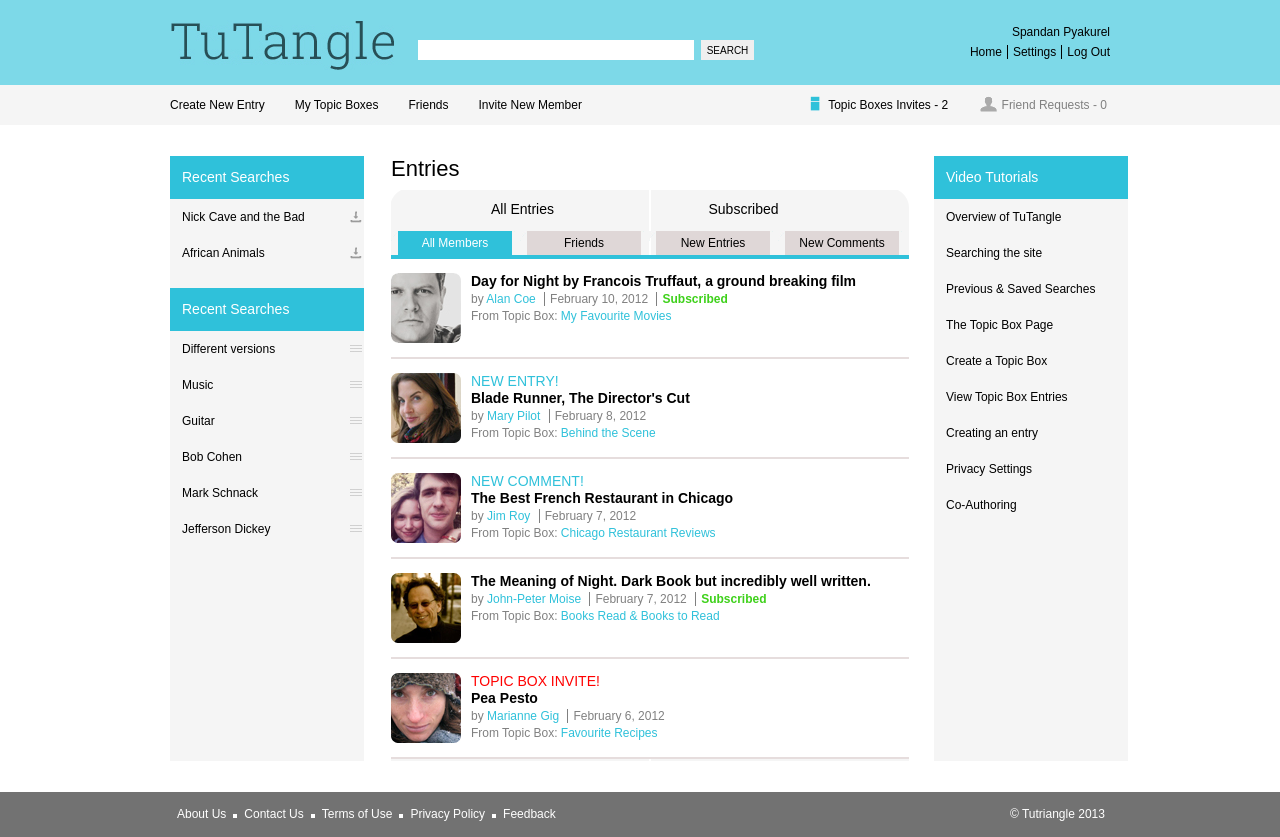
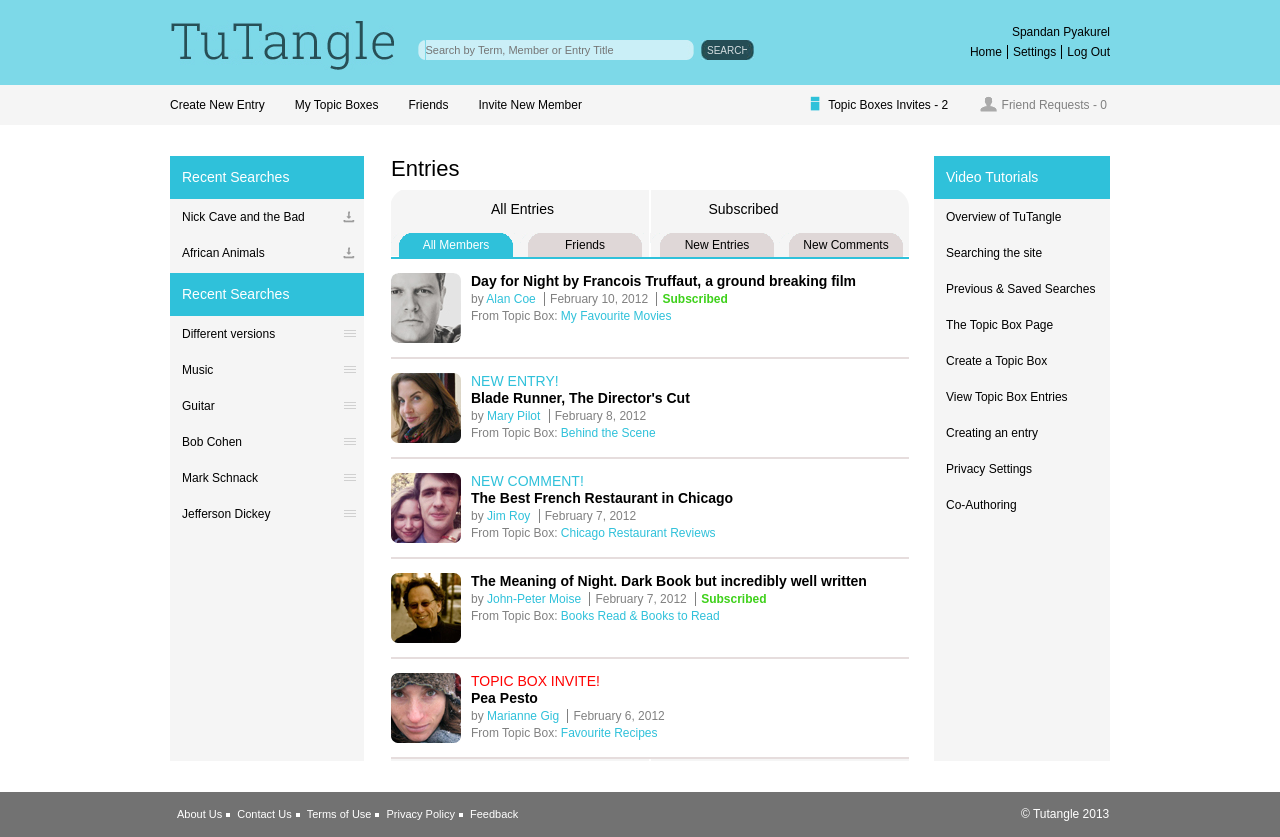
Before and after one commit to spandan12/Tutangle, a plain HTML site: page index.html in a window 1280 px wide. Drawn offline with Linux system fonts and the light colour scheme.

Commit message:
final changes

```diff
--- a/css/layout.css
+++ b/css/layout.css
@@ -42,16 +42,20 @@
 .search-input{
     width: 276px;
     height:20px;
-    padding-top: 20px;
-    padding-bottom:10px;
+    background-image: url('../images/search-bar.png');
+    margin-top: 20px;
+    margin-bottom:10px;
     float: left;
 }
 
 .search-button{
-    width:53px;
+    background-image: url('../images/search-button.png') ;
+    width:40px;
     height:20px;
-    padding-top: 20px;
-    padding-bottom:10px;
+    padding-left: 6px;
+    padding-right: 7px;
+    margin-top: 20px;
+    margin-bottom:10px;
     float:right;
 }
 
@@ -101,14 +105,13 @@
     height: 40px;
 }
 
-.body{
+.main-body{
     height:667px;
 }
 
-.body .wrapper{
+.main-body .wrapper{
     width: 940px;
     margin:0 auto;
-    /* background-color: red; */
     height: 605px;
     padding-top: 31px;
     padding-bottom: 31px;
@@ -124,11 +127,12 @@
     float: left;
     width:194px;
     height: 605px;
+    background-color:yellow;
 }
 
 .ll-top{
     width: 194px;
-    height: 132px
+    height: 117px;
 
 }
 
@@ -141,13 +145,13 @@
 
 .llt-box{
     width: 194px;
-    height:89px;
+    height:74px;
     background-color:#f5f5f5;
 }
 
 .ll-bottom{
     width: 194px;
-    height:473px;
+    height:488px;
 }
 
 .llb-text{
@@ -159,7 +163,7 @@
 
 .llb-box{
     width: 194px;
-    height:430px;
+    height:445px;
     background-color:#f5f5f5;
 }
 
@@ -194,11 +198,23 @@
 }
 
 .tab-wrapper{
-    padding-top: 4px;
+    padding-top: 6px;
     height: 24px;
     width: 518px;
-    border-bottom: 4px solid #2fc1da;
+    border-bottom: 2px solid #2fc1da;
     /* background-color:red; */
+}
+
+.tab-left{
+    float: left;
+    width: 259px;
+    height:24px;
+}
+
+.tab-right{
+    float: right;
+    width: 259px;
+    height: 24px;
 }
 
 
@@ -300,14 +316,14 @@
 }
 
 .r-text{
-    width: 194px;
+    width: 176px;
     height: 43px;
     background-color:#2fc1da;
     line-height: 43px;
 }
 
 .r-box{
-    width: 194px;
+    width: 176px;
     height:562px;
     background-color:#f5f5f5;
 }
@@ -331,7 +347,7 @@
 }
 
 .copyright{
-    width: 100px;
+    width: 89px;
     height:45px;
     line-height:45px;
     float: right;
--- a/css/style.css
+++ b/css/style.css
@@ -5,14 +5,24 @@
 .search-input input[type=text]{
     border-style:none;
     height: 20px;
-    width: 100%
+    background-color: #caeff7;
+
+    margin-left: 7.5px;
+    margin-right: 7.5px;
+    font-size: 11px;
+    color:#97abaa;
+    width: 261px;
 }
 
 .search-button input[type=button]{
+    font-size: 16px;
     border-style: none;
+    background-color:#254d55;
+    color:#d6dee1;
     height: 20px;
-    width: 53px;
+    width: 40px;
     font-size: 10px;
+    cursor:pointer;
 }
 
 .top-right .name span{
@@ -21,7 +31,7 @@
 }
 
 .top-right .menu ul{
-    margin-right: -5px;
+    /* margin-right: px; */
     float: right;
     list-style:none;
 
@@ -40,6 +50,7 @@
 
 .top-right .menu ul li:last-child{
     border:none;
+    padding-right: 0px;
 }
 
 .top-right .menu{
@@ -62,6 +73,7 @@
 }
 
 .bottom-left a{
+    display: block;
     text-decoration:none;
     padding-left:15px;
     padding-right: 15px;
@@ -69,8 +81,8 @@
 }
 
 .bottom-left a:hover{
-    background-color: blue;
-    display: block;
+    background-color:#2fc1da;
+    color: #ffffff;
 }
 
 .bottom-right{
@@ -92,17 +104,17 @@
     color:black;
 }
 
-.bottom-right a{
-    text-decoration:none;
+.bottom-right li{
+
     padding-left:15px;
     padding-right: 15px;
     color: grey;
 }
 
-.bottom-right a:hover{
-    background-color: blue;
-    display: block;
+.bottom-right a{
+    text-decoration:none;
 }
+
 
 .bottom-right ul li img{
     position: relative;
@@ -134,8 +146,8 @@
     padding-left: 12px;
     text-decoration:none;
     color: black;
-    background:url('../images/logos/download.png') no-repeat right;
-    /* margin-left:12px; */
+    background:url('../images/logos/download.png') no-repeat;
+    background-position: 172px;
     display: block;
 }
 
@@ -168,7 +180,8 @@
     padding-left: 12px;
     text-decoration:none;
     color: black;
-    background:url('../images/logos/list.png') no-repeat right;
+    background:url('../images/logos/list.png') no-repeat;
+    background-position: 172px;
     display: block;
 }
 
@@ -200,13 +213,25 @@
 .tab-wrapper ul li{
     float:left;
     line-height: 24px;
-    padding-left:7px;
-    padding-right: 8px;
     background-image:url("../images/logos/tabcover.png");
 }
-.clicked{
+
+.tab-wrapper ul li a:hover{
     background-color: #2fc1da;
+    color: white;
+
 }
+
+.tab-wrapper .tab-left ul li{
+    padding-left:8px;
+    padding-right: 7px;
+}
+
+.tab-wrapper .tab-right ul li{
+    padding-left:10px;
+    padding-right: 5px;
+}
+
 
 
 .tab-wrapper .normal-a{
@@ -215,7 +240,7 @@
     width: 114px;
     background-color: rgb(223, 215, 215);
     display: block;
-    /* background-image: url('../images/logos/tabcover.png') no-repeat; */
+    background-image: url('../images/logos/tabcover.png');
     /* background-color: #ffffff; */
     color: black;
 }
@@ -243,14 +268,12 @@
 
 .new-alert {
     font-size:14px;
+    color: #2fc1da;
 }
 
-.new-alert a{
-    color: #2fc1da;
-    text-decoration:none;
-}
 
-.red-alert a{
+
+.red-alert{
     color:red;
 }
 
@@ -329,7 +352,7 @@
 }
 
 .footer-menu{
-    font-size: 12px;
+    font-size: 11px;
 }
 
 .bottom-right ul{
@@ -340,14 +363,23 @@
 .footer-menu a{
     text-decoration:none;
     padding-left:7px;
-    padding-right: 7px;
+    padding-right: 8px;
     color: white;
 }
 
 .footer-menu ul li{
+    background-image: url('../images/logos/dot.png');
+    background-repeat: no-repeat;
+    background-position:right;
     float:left;
     line-height: 45px;
 }
+
+.footer-menu ul li:last-child{
+    background-image: none;
+}
+
+
 
 .footer-menu ul{
     float: left;
--- a/index.html
+++ b/index.html
@@ -20,10 +20,16 @@
                                     <img src="images/logos/logo.png" alt="tutangle-logo">
                             </div>
                             <div class="search-bar">
-                                <div class="search-input"><input type="text">
+                                <div class="search-input">
+                                     <input type="text"  placeholder="Search by Term, Member or Entry Title">
                                 </div>
-                                <div class="search-button"><input type="button" value="SEARCH">
-                                </div>
+
+
+                                        <a href="#" class="search-button">
+                                    <input type="button" value="SEARCH"  >
+                                </a>
+
+
                             </div>
                         </div>
                         <div class="top-right">
@@ -63,7 +69,7 @@
 
                                         </span>
                                     </a></li>
-                                    <li><a href="#">
+                                    <li>
                                             <img src="./images/logos/friendrequest.png" alt="icon">
                                             <span class="long-text">
                                                 Friend Requests -
@@ -71,7 +77,7 @@
                                             <span class="short-text">
                                                 0
                                             </span>
-                                    </a></li>
+                                    </li>
                                 </ul>
                     </div>
 
@@ -81,7 +87,7 @@
         </div>
 
 
-        <div class="body">
+        <div class="main-body">
             <div class="wrapper">
                 <div class="col3-left">
 
@@ -155,13 +161,21 @@
                             </div>
                             <div class="ml-wrapper">
                                 <div class="tab-wrapper">
+                                    <div class="tab-left">
                                             <ul>
                                                     <li><a href="#" class="normal-a clicked">All Members</a></li>
                                                     <li><a href="#" class="normal-a">Friends</a></li>
+                                            </ul>
+
+                                    </div>
+                                    <div class="tab-right">
+                                            <ul>
                                                     <li><a href="#" class="normal-a">New Entries</a></li>
                                                     <li><a href="#" class="normal-a">New Comments</a></li>
 
                                             </ul>
+                                    </div>
+
                                 </div>
                                 <div class="middle-content-wrapper">
                                     <div class="content1">
@@ -200,7 +214,7 @@
                                         <div class="text-wrapper">
                                             <div class="text1">
                                                     <span class="new-alert">
-                                                            <a href="#">NEW ENTRY!</a>
+                                                            NEW ENTRY!
                                                         </span>
 
                                             </div>
@@ -231,7 +245,7 @@
                                             <div class="text-wrapper">
                                                     <div class="text1">
                                                             <span class="new-alert">
-                                                                    <a href="#">NEW COMMENT!</a>
+                                                                   NEW COMMENT!
                                                                 </span>
 
                                                         </div>
@@ -263,7 +277,7 @@
                                             <div class="text-wrapper">
 
                                                         <div class="text2">
-                                                                <span class="all-member-title"><a href="#">The Meaning of Night. Dark Book but incredibly well written.</a></span>
+                                                                <span class="all-member-title"><a href="#">The Meaning of Night. Dark Book but incredibly well written</a></span>
 
                                                         </div>
                                                         <div class="text3">
@@ -292,7 +306,7 @@
                                                 <div class="text-wrapper">
                                                         <div class="text1">
                                                                 <span class="red-alert new-alert">
-                                                                        <a href="#">TOPIC BOX INVITE!</a>
+                                                                        TOPIC BOX INVITE!
                                                                     </span>
 
                                                             </div>
@@ -361,19 +375,20 @@
                 <div class="footer-menu">
                         <ul>
                                 <li><a href="#">About Us</a></li>
-                                <li><img src="./images/logos/dot.png" alt="."></li>
+
+                                <!-- <li><img src="./images/logos/dot.png" alt="."></li> -->
                                 <li><a href="#">Contact Us</a></li>
-                                <li><img src="./images/logos/dot.png" alt="."></li>
+                                <!-- <li><img src="./images/logos/dot.png" alt="."></li> -->
                                 <li><a href="#">Terms of Use</a></li>
-                                <li><img src="./images/logos/dot.png" alt="."></li>
+                                <!-- <li><img src="./images/logos/dot.png" alt="."></li> -->
                                 <li><a href="#">Privacy Policy</a></li>
-                                <li><img src="./images/logos/dot.png" alt="."></li>
+                                <!-- <li><img src="./images/logos/dot.png" alt="."></li> -->
                                 <li><a href="#">Feedback</a></li>
                             </ul>
 
                 </div>
                 <div class="copyright">
-                    <span>&copy;</span> <span>Tutriangle 2013</span>
+                    <span>&copy;</span> <span>Tutangle 2013</span>
                     </span>
                 </div>
             </div>
```
Also changed, not shown: images/search-bar.png (added), images/search-button.png (added). Lines whose indentation alone changed are shown as unchanged.
